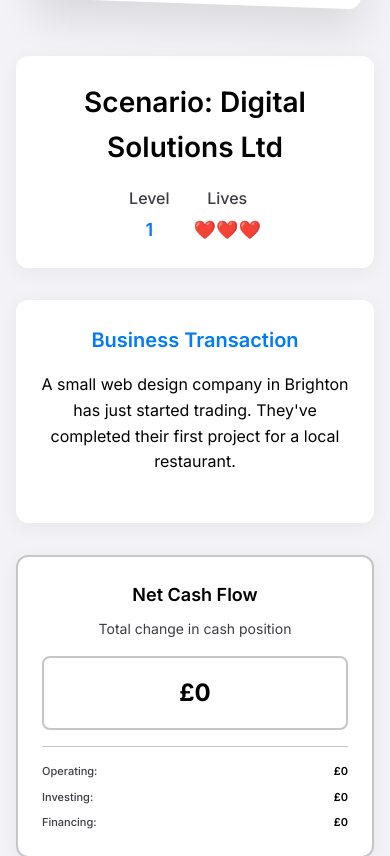
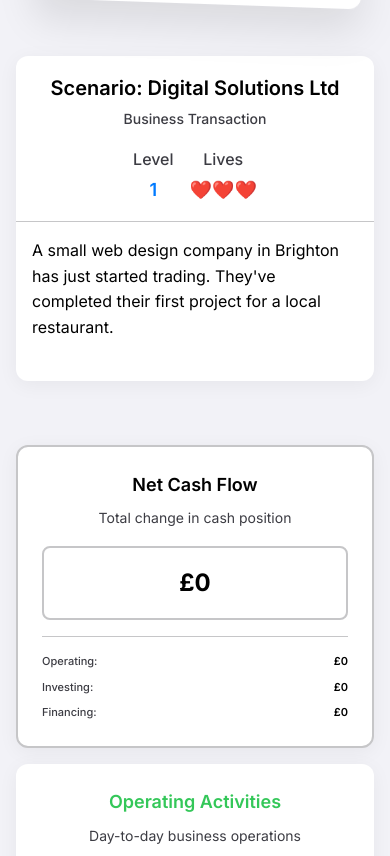
Before and after one commit to DrMichaelGuo/game-cash-flow-statement, a plain HTML site: page index.html in a window 390 px wide. Shown: the part 909-1765 px from the top of the page. Drawn offline with Linux system fonts and the light colour scheme.

Commit message:
Refactor game section layout to combine header and scenario display; enhance styling for improved user experience

```diff
--- a/index.html
+++ b/index.html
@@ -55,8 +55,14 @@
 
         <!-- Game Section -->
         <section class="game-section" id="games">
-            <div class="game-header">
+            <div class="game-content">
+                <!-- Combined Header and Scenario Section -->
+                <div class="game-header-scenario-combined">
+                    <div class="header-stats-row">
+                        <div class="scenario-title-section">
                             <h2 class="game-title">Scenario: TechStart UK Ltd</h2>
+                            <h3 class="business-transaction-title">Business Transaction</h3>
+                        </div>
                         <div class="game-stats">
                             <div class="stat">
                                 <span class="stat-label">Level</span>
@@ -68,12 +74,7 @@
                             </div>
                         </div>
                     </div>
-
-            <div class="game-content">
-                <!-- Scenario Section -->
-                <div class="scenario-section">
-                    <div class="scenario-card">
-                        <h3>Business Transaction</h3>
+                    <div class="scenario-content">
                         <p id="scenarioText">Loading scenario...</p>
                         <div class="transaction-details" id="transactionDetails">
                             <!-- Transaction details will be populated here -->
--- a/styles.css
+++ b/styles.css
@@ -1328,6 +1328,60 @@ body {
     margin: 0;
 }
 
+/* Combined Game Header and Scenario Layout */
+.game-header-scenario-combined {
+    background: var(--background-tertiary);
+    border-radius: var(--border-radius);
+    box-shadow: 0 4px 20px var(--shadow-secondary);
+    margin-bottom: var(--spacing-xl);
+    overflow: hidden;
+}
+
+.header-stats-row {
+    display: flex;
+    justify-content: space-between;
+    align-items: center;
+    padding: var(--spacing-lg);
+    border-bottom: 1px solid var(--border-color);
+}
+
+.scenario-title-section {
+    display: flex;
+    flex-direction: column;
+    gap: var(--spacing-xs);
+}
+
+.scenario-title-section .game-title {
+    font-size: 28px;
+    font-weight: 600;
+    margin: 0;
+    color: var(--text-primary);
+}
+
+.scenario-title-section .business-transaction-title {
+    font-size: 16px;
+    font-weight: 500;
+    margin: 0;
+    color: var(--text-secondary);
+}
+
+.scenario-content {
+    padding: var(--spacing-lg);
+}
+
+.scenario-content p {
+    font-size: 16px;
+    line-height: 1.6;
+    color: var(--text-primary);
+    margin: 0 0 var(--spacing-md) 0;
+}
+
+/* Hide old separate sections when using combined layout */
+.game-header-scenario-combined ~ .game-header,
+.game-header-scenario-combined ~ .scenario-section {
+    display: none;
+}
+
 /* Responsive Design */
 @media (max-width: 1024px) {
     .hero {
@@ -1460,6 +1514,31 @@ body {
         display: flex;
         flex-wrap: wrap;
         justify-content: center;
+        gap: var(--spacing-md);
+    }
+}
+
+@media (max-width: 1024px) {
+    .header-stats-row {
+        flex-direction: column;
+        gap: var(--spacing-md);
+        text-align: center;
+        padding: var(--spacing-md);
+    }
+
+    .scenario-title-section .game-title {
+        font-size: 20px;
+    }
+
+    .scenario-title-section .business-transaction-title {
+        font-size: 14px;
+    }
+
+    .scenario-content {
+        padding: var(--spacing-md);
+    }
+
+    .game-stats {
         gap: var(--spacing-md);
     }
 }
```
Lines whose indentation alone changed are shown as unchanged.
